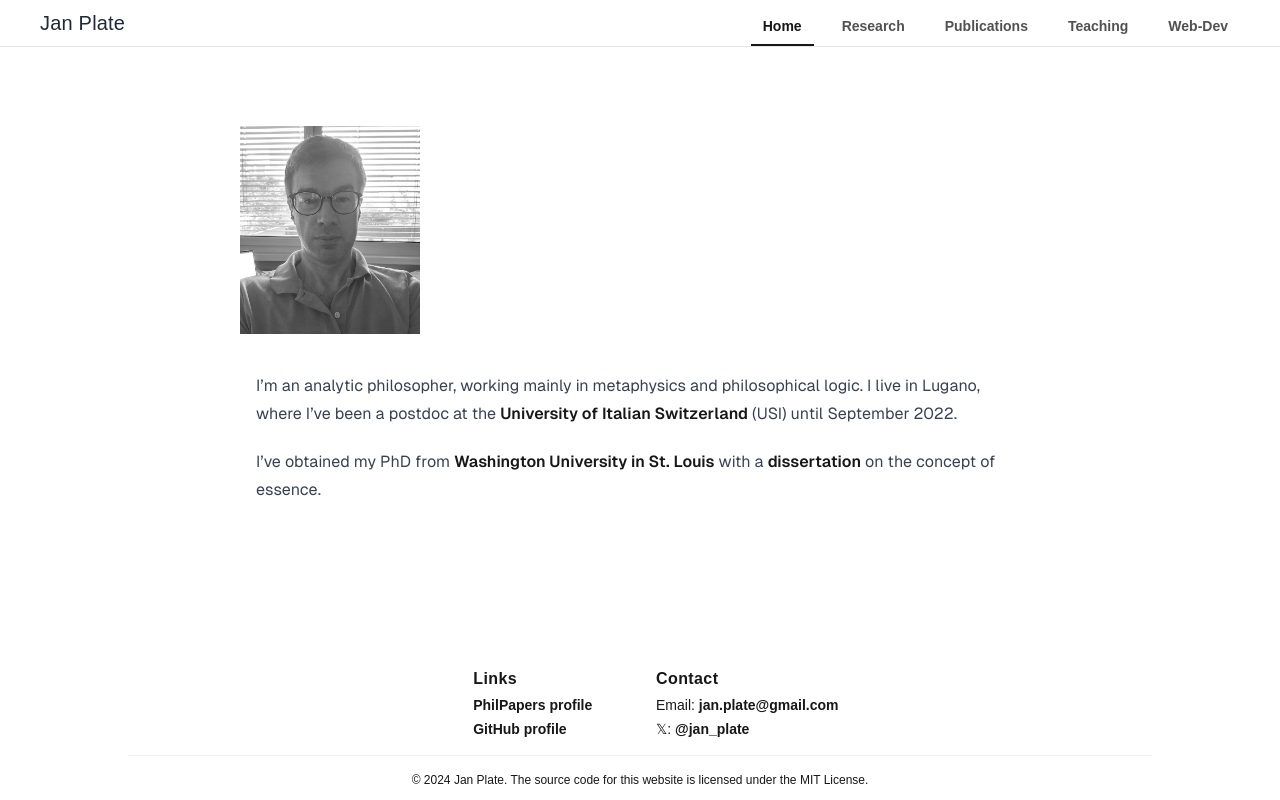
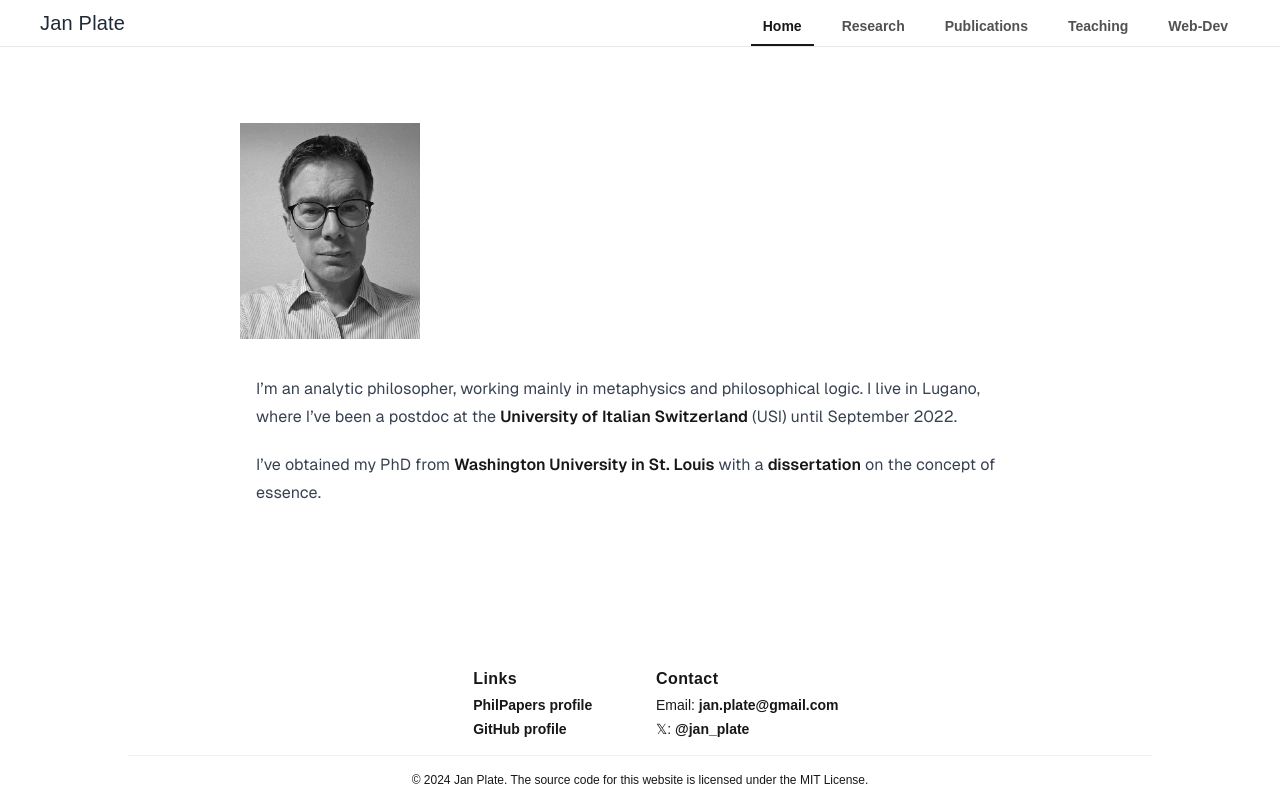
Before and after one commit to jplate/home, a Next.js app: page / in a window 1280 px wide. Built offline with nearby package versions, Linux system fonts and the light colour scheme.

Commit message:
New profile pic

```diff
--- a/src/app/page.tsx
+++ b/src/app/page.tsx
@@ -1,7 +1,7 @@
 import Content from './components/Content';
 import Image from 'next/image';
 import Section from './components/Section';
-import portrait from './images/20231014portrait.jpg';
+import portrait from './images/20241127_210709.jpg';
 
 export default function Page() {
     return (
@@ -11,7 +11,7 @@ export default function Page() {
                     picture loads. */}
                 <Image
                     src={portrait}
-                    alt='Photo taken 2023/10/14'
+                    alt='Photo taken 2024/11/27'
                     width={180}
                     style={{ filter: 'grayscale(100%)' }} // Apply greyscale filter
                     priority
```
Also changed, not shown: src/app/images/20231014portrait.jpg (deleted), src/app/images/20241127_210709.jpg (added).
